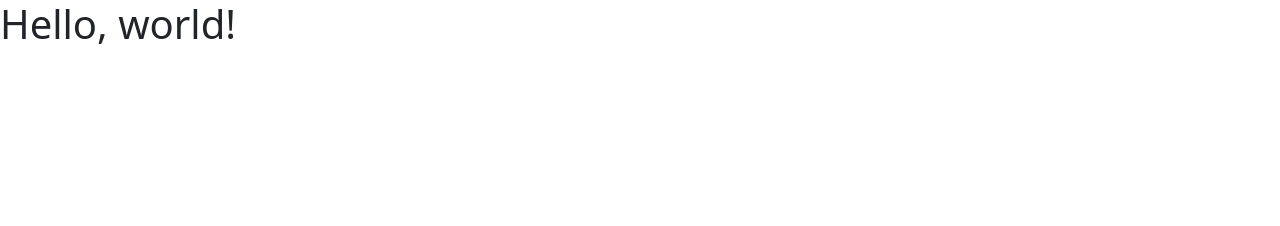
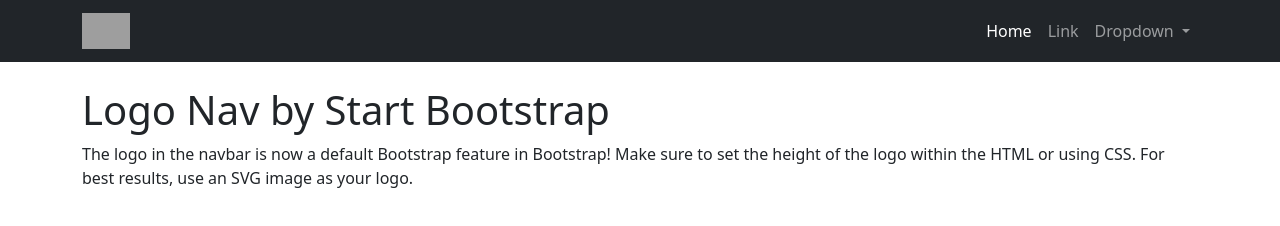
Before and after one commit to Avishkasj/photography-businessw-website, a plain HTML site: page index.html in a window 1280 px wide. Drawn offline with nearby package versions, Linux system fonts and the light colour scheme; grey boxes are pictures that could not be loaded.

Commit message:
Update index.html

```diff
--- a/index.html
+++ b/index.html
@@ -12,18 +12,51 @@
     <title>Hello, world!</title>
   </head>
   <body>
-    <h1>Hello, world!</h1>
 
-    <!-- Optional JavaScript; choose one of the two! -->
-
-    <!-- Option 1: Bootstrap Bundle with Popper -->
     <script src="https://cdn.jsdelivr.net/npm/bootstrap@5.0.2/dist/js/bootstrap.bundle.min.js" integrity="sha384-MrcW6ZMFYlzcLA8Nl+NtUVF0sA7MsXsP1UyJoMp4YLEuNSfAP+JcXn/tWtIaxVXM" crossorigin="anonymous"></script>
 
-    <!-- Option 2: Separate Popper and Bootstrap JS -->
-    <!--
-    <script src="https://cdn.jsdelivr.net/npm/@popperjs/core@2.9.2/dist/umd/popper.min.js" integrity="sha384-IQsoLXl5PILFhosVNubq5LC7Qb9DXgDA9i+tQ8Zj3iwWAwPtgFTxbJ8NT4GN1R8p" crossorigin="anonymous"></script>
-    <script src="https://cdn.jsdelivr.net/npm/bootstrap@5.0.2/dist/js/bootstrap.min.js" integrity="sha384-cVKIPhGWiC2Al4u+LWgxfKTRIcfu0JTxR+EQDz/bgldoEyl4H0zUF0QKbrJ0EcQF" crossorigin="anonymous"></script>
-    -->
+
+    <!-- Navigation -->
+<nav class="navbar navbar-expand-lg navbar-dark bg-dark static-top">
+    <div class="container">
+      <a class="navbar-brand" href="#">
+        <img src="https://placeholder.pics/svg/150x50/888888/EEE/Logo" alt="..." height="36">
+      </a>
+      <button class="navbar-toggler" type="button" data-bs-toggle="collapse" data-bs-target="#navbarSupportedContent" aria-controls="navbarSupportedContent" aria-expanded="false" aria-label="Toggle navigation">
+        <span class="navbar-toggler-icon"></span>
+      </button>
+      <div class="collapse navbar-collapse" id="navbarSupportedContent">
+        <ul class="navbar-nav ms-auto">
+          <li class="nav-item">
+            <a class="nav-link active" aria-current="page" href="#">Home</a>
+          </li>
+          <li class="nav-item">
+            <a class="nav-link" href="#">Link</a>
+          </li>
+          <li class="nav-item dropdown">
+            <a class="nav-link dropdown-toggle" href="#" id="navbarDropdown" role="button" data-bs-toggle="dropdown" aria-expanded="false">
+              Dropdown
+            </a>
+            <ul class="dropdown-menu dropdown-menu-end" aria-labelledby="navbarDropdown">
+              <li><a class="dropdown-item" href="#">Action</a></li>
+              <li><a class="dropdown-item" href="#">Another action</a></li>
+              <li>
+                <hr class="dropdown-divider">
+              </li>
+              <li><a class="dropdown-item" href="#">Something else here</a></li>
+            </ul>
+          </li>
+        </ul>
+      </div>
+    </div>
+  </nav>
+
+  <!-- Page Content -->
+  <div class="container">
+    <h1 class="mt-4">Logo Nav by Start Bootstrap</h1>
+    <p>The logo in the navbar is now a default Bootstrap feature in Bootstrap! Make sure to set the height
+      of the logo within the HTML or using CSS. For best results, use an SVG image as your logo.</p>
+  </div>
 
   </body>
 </html>
```
